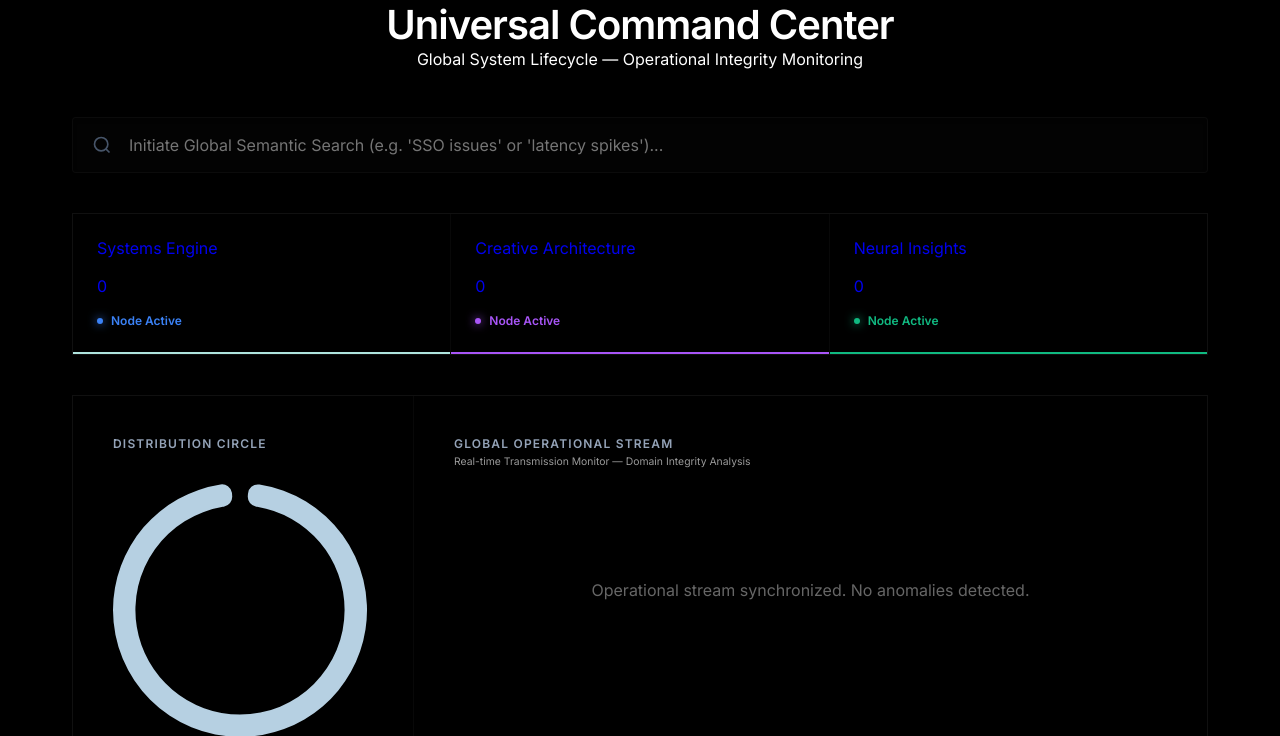
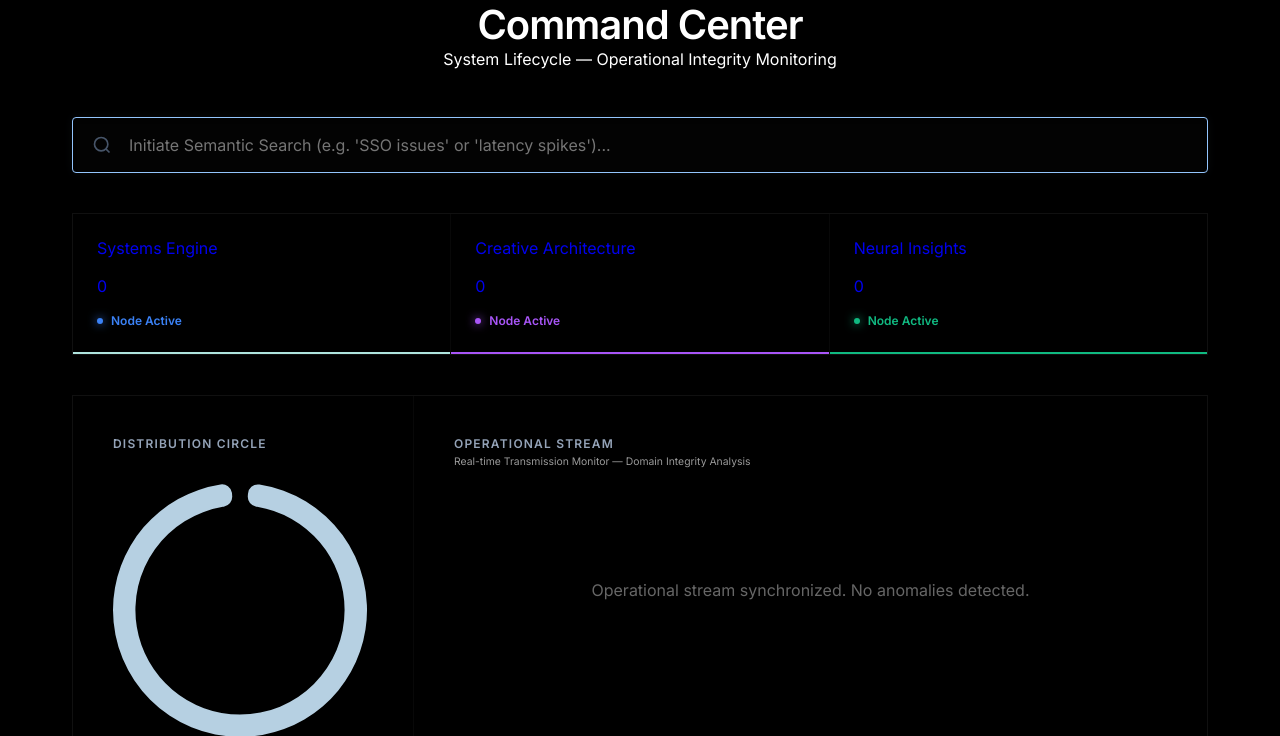
Before and after one commit to ankit5287/Support-Nexus-Tier-0, a Django app: page /dev/ in a window 1280 px wide. Shown: the part 73-809 px from the top of the page. Run offline with Django 5.2, Linux system fonts and the light colour scheme; the visitor is signed in with stand-in values (Sample User, id 1); data that the repository does not hold is empty; some libraries are stand-ins or nearby versions.

Commit message:
UI Polishing: Terminology sweep (Removed Universal/Global) and Light Blue optics enhancement.

```diff
--- a/developer_dashboard/templates/developer_dashboard/dashboard.html
+++ b/developer_dashboard/templates/developer_dashboard/dashboard.html
@@ -38,8 +38,8 @@
         <div class="container section anim-liquid-fade">
 
             <div style="text-align:center; margin-bottom:48px;">
-                <h1 class="heading-md" style="font-size:2.5rem; letter-spacing:-1px;">Universal Command Center</h1>
-                <p class="body-sm">Global System Lifecycle — Operational Integrity Monitoring</p>
+                <h1 class="heading-md" style="font-size:2.5rem; letter-spacing:-1px;">Command Center</h1>
+                <p class="body-sm">System Lifecycle — Operational Integrity Monitoring</p>
             </div>
 
             <!-- FOCAL SEMANTIC SEARCH -->
@@ -49,7 +49,7 @@
                         <circle cx="11" cy="11" r="8"></circle>
                         <line x1="21" y1="21" x2="16.65" y2="16.65"></line>
                     </svg>
-                    <input type="text" id="qac-input" name="q" class="nx-input nx-search-input" placeholder="Initiate Global Semantic Search (e.g. 'SSO issues' or 'latency spikes')..." value="{{ request.GET.q }}">
+                    <input type="text" id="qac-input" name="q" class="nx-input nx-search-input" placeholder="Initiate Semantic Search (e.g. 'SSO issues' or 'latency spikes')..." value="{{ request.GET.q }}">
                     {% if active_filter %}
                     <input type="hidden" name="team" value="{{ active_filter }}">
                     {% endif %}
@@ -112,7 +112,7 @@
                 <div class="command-main">
                     <div style="display:flex; justify-content:space-between; align-items:center; margin-bottom:32px;">
                         <div>
-                            <h2 class="kpi-label" style="margin:0;">Global Operational Stream</h2>
+                            <h2 class="kpi-label" style="margin:0;">Operational Stream</h2>
                             <p class="body-sm" style="font-size:0.65rem; opacity:0.6; margin-top:4px;">Real-time Transmission Monitor — Domain Integrity Analysis</p>
                         </div>
                         {% if active_filter %}
--- a/developer_dashboard/templates/developer_dashboard/team_view.html
+++ b/developer_dashboard/templates/developer_dashboard/team_view.html
@@ -17,7 +17,7 @@
         <!-- NAVBAR -->
         <nav class="nx-nav">
             <div class="nx-nav-inner">
-                <a href="/" class="nx-logo">Nexus<span class="nx-logo-dot">.</span>Global</a>
+                <a href="/" class="nx-logo">Nexus</a>
                 <div class="nx-nav-links">
                     <a href="{% url 'dashboard' %}">Command Center</a>
                     <div class="dropdown">
--- a/static/css/enterprise.css
+++ b/static/css/enterprise.css
@@ -43,6 +43,7 @@
   --accent-green:   #C1E1C1;
   --accent-rose:    #FFB7B2;
   --accent-cyan:    #AFE4DE;
+  --accent-light-blue: #93c5fd;
 
   /* Node Gradients (High Contrast Muted) */
   --grad-systems:  linear-gradient(135deg, #72A0C1 0%, #5B8BA5 100%);
@@ -330,7 +331,7 @@ body {
 .nx-input, .nx-textarea {
   width: 100%;
   background: rgba(0,0,0,0.5);
-  border: 1px solid var(--border-subtle);
+  border: 1px solid var(--accent-light-blue);
   border-radius: var(--r-sm);
   color: #fff;
   font-family: var(--font-body);
@@ -338,12 +339,12 @@ body {
   padding: 20px;
   outline: none;
   transition: all 0.3s cubic-bezier(0.16, 1, 0.3, 1);
-  box-shadow: inset 0 2px 4px rgba(0,0,0,0.2);
+  box-shadow: inset 0 2px 4px rgba(0,0,0,0.2), 0 0 10px rgba(147, 197, 253, 0.05);
 }
 .nx-input:focus, .nx-textarea:focus {
-  border-color: var(--accent-blue);
-  background: rgba(59, 130, 246, 0.03);
-  box-shadow: 0 0 25px rgba(59,130,246,0.1), inset 0 2px 4px rgba(0,0,0,0.2);
+  border-color: var(--accent-light-blue);
+  background: rgba(147, 197, 253, 0.03);
+  box-shadow: 0 0 25px rgba(147,197,253,0.15), inset 0 2px 4px rgba(0,0,0,0.2);
 }
 .nx-label {
   display: block;
```
